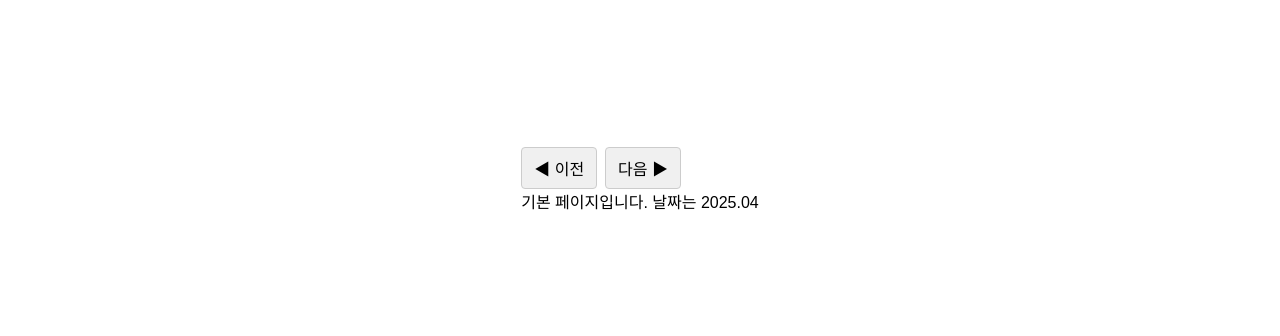
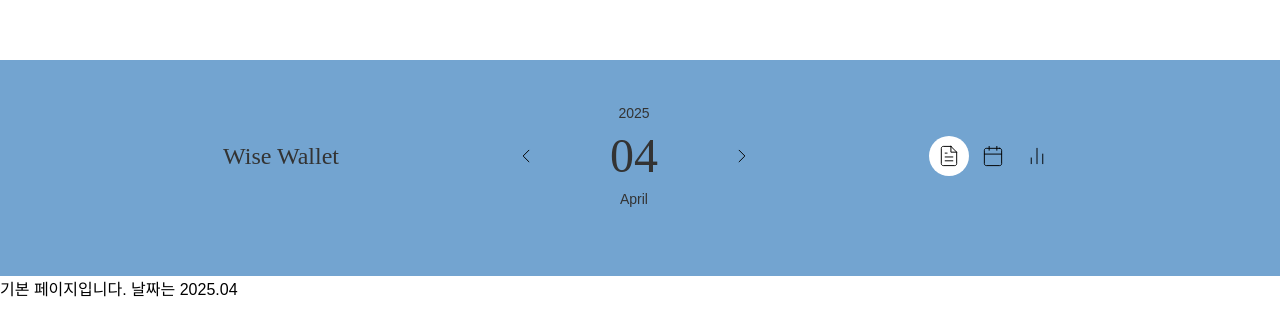
Before and after one commit to wan0514/fe-bye2money, a React (Vite) app: page /2025/04/home in a window 1280 px wide. Shown: the part 220-556 px from the top of the page. Built offline with nearby package versions, Linux system fonts and the light colour scheme; a web font is replaced by a local one.

Commit message:
✨ feat: Add header UI with date navigation and page routing
- Create month display layout and implement header component
- Navigate to previous/next month by updating URL on button click
- Connect page routing based on current active tab

```diff
--- /dev/null
+++ b/src/features/header/components/LogoSection.jsx
@@ -0,0 +1,14 @@
+import styled from '@emotion/styled';
+
+const Logo = styled.h1`
+  ${({ theme }) => theme.typography.serif24};
+  color: ${({ theme }) => theme.colors.neutralTextDefault};
+
+  cursor: pointer;
+`;
+
+const LogoSection = ({ onLogoClick }) => {
+  return <Logo onClick={onLogoClick}>Wise Wallet</Logo>;
+};
+
+export default LogoSection;
--- /dev/null
+++ b/src/features/header/components/MonthDisplay.jsx
@@ -0,0 +1,37 @@
+import styled from '@emotion/styled';
+import getMonthEnglishName from '../utils/getMonthEnglishName';
+
+const Wrapper = styled.div`
+  display: flex;
+  flex-direction: column;
+  align-items: center;
+  gap: 4px;
+`;
+
+const YearText = styled.span`
+  ${({ theme }) => theme.typography.light14};
+  color: ${({ theme }) => theme.colors.neutralTextDefault};
+`;
+
+const MonthText = styled.strong`
+  ${({ theme }) => theme.typography.serif48};
+  color: ${({ theme }) => theme.colors.neutralTextDefault};
+  padding: 0 48px;
+`;
+
+const MonthNameText = styled.span`
+  ${({ theme }) => theme.typography.light14};
+  color: ${({ theme }) => theme.colors.neutralTextDefault};
+`;
+
+export default function MonthDisplay({ year, month }) {
+  const monthName = getMonthEnglishName(month);
+
+  return (
+    <Wrapper>
+      <YearText>{year}</YearText>
+      <MonthText>{month}</MonthText>
+      <MonthNameText>{monthName}</MonthNameText>
+    </Wrapper>
+  );
+}
--- /dev/null
+++ b/src/features/header/components/MonthNavigator.jsx
@@ -0,0 +1,41 @@
+// components/MonthNavigator.jsx
+import styled from '@emotion/styled';
+import LeftIcon from '../../../assets/icons/chevron-left.svg?react';
+import RightIcon from '../../../assets/icons/chevron-right.svg?react';
+import MonthDisplay from './MonthDisplay';
+
+const NavigatorWrapper = styled.div`
+  display: flex;
+  align-items: center;
+  justify-content: center;
+  gap: 24px;
+`;
+
+const StyledLeftIcon = styled(LeftIcon)`
+  width: 24px;
+  height: 24px;
+  color: ${({ theme }) => theme.colors.neutralTextDefault};
+  cursor: pointer;
+`;
+
+const StyledRightIcon = styled(RightIcon)`
+  width: 24px;
+  height: 24px;
+  color: ${({ theme }) => theme.colors.neutralTextDefault};
+  cursor: pointer;
+`;
+
+export default function MonthNavigator({
+  year,
+  month,
+  onPrevMonth,
+  onNextMonth,
+}) {
+  return (
+    <NavigatorWrapper>
+      <StyledLeftIcon onClick={onPrevMonth} />
+      <MonthDisplay year={year} month={month} />
+      <StyledRightIcon onClick={onNextMonth} />
+    </NavigatorWrapper>
+  );
+}
--- /dev/null
+++ b/src/features/header/components/TabNavigation.jsx
@@ -0,0 +1,50 @@
+import styled from '@emotion/styled';
+import NoteIcon from '../../../assets/icons/doc.svg?react';
+import CalendarIcon from '../../../assets/icons/calendar.svg?react';
+import StatsIcon from '../../../assets/icons/chart.svg?react';
+
+const IconWrapper = styled.div`
+  display: flex;
+  align-items: center;
+  gap: 4px;
+`;
+
+const IconButton = styled.div`
+  display: flex;
+  align-items: center;
+  justify-content: center;
+  padding: 8px;
+  border-radius: 50%;
+
+  background-color: ${({ active }) => (active ? 'white' : 'transparent')};
+  transition: background-color 0.3s ease;
+
+  svg {
+    width: 24px;
+    height: 24px;
+    cursor: pointer;
+  }
+`;
+
+export default function TabNavigator({
+  activeTab,
+  onNoteClick,
+  onCalendarClick,
+  onStatsClick,
+}) {
+  const tabs = [
+    { key: 'home', icon: NoteIcon, handler: onNoteClick },
+    { key: 'calendar', icon: CalendarIcon, handler: onCalendarClick },
+    { key: 'stats', icon: StatsIcon, handler: onStatsClick },
+  ];
+
+  return (
+    <IconWrapper>
+      {tabs.map(({ key, icon: Icon, handler }) => (
+        <IconButton key={key} active={activeTab === key} onClick={handler}>
+          <Icon />
+        </IconButton>
+      ))}
+    </IconWrapper>
+  );
+}
--- a/src/features/header/index.jsx
+++ b/src/features/header/index.jsx
@@ -1,36 +1,48 @@
+import styled from '@emotion/styled';
 import useMonthNavigator from './hooks/useMonthNavigator';
+import usePageNavigator from './hooks/usePageNavigator';
+import LogoSection from './components/LogoSection';
+import MonthNavigator from './components/MonthNavigator';
+import TabNavigation from './components/TabNavigation';
 
-function Header() {
+const HeaderWrapper = styled.div`
+  display: flex;
+  width: 100vw;
+  height: 216px;
+  background-color: ${({ theme }) => theme.colors.pastelJordyBlue};
+`;
+
+const HeaderContainer = styled.header`
+  display: flex;
+  align-items: center;
+  justify-content: center;
+  gap: 175px;
+  max-width: 1024px;
+  margin: 40px auto 64px;
+`;
+
+function Header({ year, month, activeTab }) {
   const { goToNextMonth, goToPreviousMonth } = useMonthNavigator();
+  const { navigateTo } = usePageNavigator();
 
   return (
-    <>
-      <button
-        onClick={goToPreviousMonth}
-        style={{
-          padding: '8px 12px',
-          backgroundColor: '#f0f0f0',
-          border: '1px solid #ccc',
-          borderRadius: '4px',
-          cursor: 'pointer',
-          marginRight: '8px',
-        }}
-      >
-        ◀ 이전
-      </button>
-      <button
-        onClick={goToNextMonth}
-        style={{
-          padding: '8px 12px',
-          backgroundColor: '#f0f0f0',
-          border: '1px solid #ccc',
-          borderRadius: '4px',
-          cursor: 'pointer',
-        }}
-      >
-        다음 ▶
-      </button>
-    </>
+    <HeaderWrapper>
+      <HeaderContainer>
+        <LogoSection onLogoClick={() => navigateTo('home')} />
+        <MonthNavigator
+          year={year}
+          month={month}
+          onPrevMonth={goToPreviousMonth}
+          onNextMonth={goToNextMonth}
+        />
+        <TabNavigation
+          activeTab={activeTab}
+          onNoteClick={() => navigateTo('home')}
+          onCalendarClick={() => navigateTo('calendar')}
+          onStatsClick={() => navigateTo('stats')}
+        />
+      </HeaderContainer>
+    </HeaderWrapper>
   );
 }
 
--- /dev/null
+++ b/src/features/header/utils/getMonthEnglishName.js
@@ -0,0 +1,22 @@
+const monthNames = [
+  'January',
+  'February',
+  'March',
+  'April',
+  'May',
+  'June',
+  'July',
+  'August',
+  'September',
+  'October',
+  'November',
+  'December',
+];
+
+export default function getMonthEnglishName(monthString) {
+  const index = parseInt(monthString, 10) - 1;
+  if (index < 0 || index > 11) {
+    throw new Error(`Invalid month string: ${monthString}`);
+  }
+  return monthNames[index];
+}
--- a/src/pages/CalendarPage.jsx
+++ b/src/pages/CalendarPage.jsx
@@ -1,11 +1,20 @@
-import { useOutletContext } from 'react-router-dom';
+import { useOutletContext, useLocation } from 'react-router-dom';
+import { getActiveTabFromPath } from '../shared/utils/getActiveTabFromPath';
+import Header from '../features/header';
 
 function CalendarPage() {
   const { data } = useOutletContext();
+
+  const { pathname } = useLocation();
+  const activeTab = getActiveTabFromPath(pathname);
+
   return (
-    <div>
-      달력 페이지입니다. 날짜는 {data.year}.{data.month}
-    </div>
+    <>
+      <Header year={data.year} month={data.month} activeTab={activeTab} />
+      <div>
+        달력 페이지입니다. 날짜는 {data.year}.{data.month}
+      </div>
+    </>
   );
 }
 
--- a/src/pages/HomePage.jsx
+++ b/src/pages/HomePage.jsx
@@ -1,11 +1,16 @@
-import { useOutletContext } from 'react-router-dom';
+import { useOutletContext, useLocation } from 'react-router-dom';
+import { getActiveTabFromPath } from '../shared/utils/getActiveTabFromPath';
 import Header from '../features/header';
 
 function HomePage() {
   const { data } = useOutletContext();
+
+  const { pathname } = useLocation();
+  const activeTab = getActiveTabFromPath(pathname);
+
   return (
     <>
-      <Header />
+      <Header year={data.year} month={data.month} activeTab={activeTab} />
       <div>
         기본 페이지입니다. 날짜는 {data.year}.{data.month}
       </div>
--- a/src/pages/StatsPage.jsx
+++ b/src/pages/StatsPage.jsx
@@ -1,11 +1,20 @@
-import { useOutletContext } from 'react-router-dom';
+import { useOutletContext, useLocation } from 'react-router-dom';
+import { getActiveTabFromPath } from '../shared/utils/getActiveTabFromPath';
+import Header from '../features/header';
 
 function StatsPage() {
   const { data } = useOutletContext();
+
+  const { pathname } = useLocation();
+  const activeTab = getActiveTabFromPath(pathname);
+
   return (
-    <div>
-      통계 페이지입니다. 날짜는 {data.year}.{data.month}
-    </div>
+    <>
+      <Header year={data.year} month={data.month} activeTab={activeTab} />
+      <div>
+        통계 페이지입니다. 날짜는 {data.year}.{data.month}
+      </div>
+    </>
   );
 }
 
--- /dev/null
+++ b/src/shared/utils/getActiveTabFromPath.js
@@ -0,0 +1,3 @@
+export function getActiveTabFromPath(pathname) {
+  return pathname.split('/').at(-1);
+}
```
